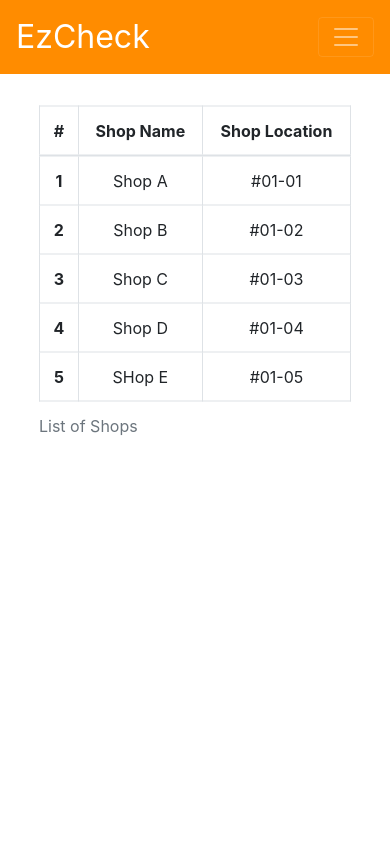
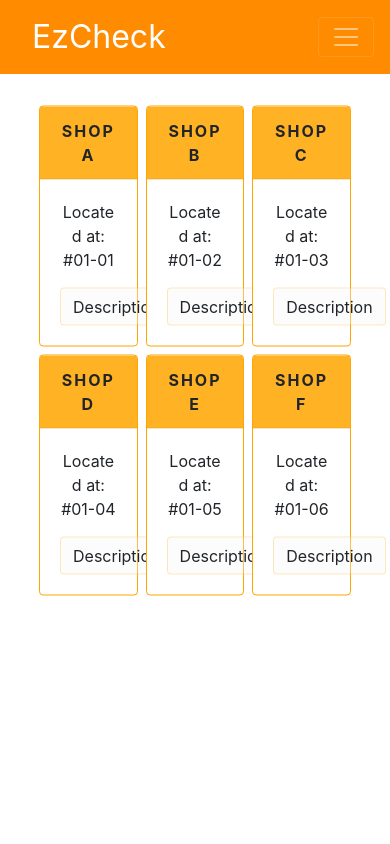
Before and after one commit to kaikangw/cl02grp02, a Flask app: page /directory in a window 390 px wide. Run offline with Flask 2, Linux system fonts and the light colour scheme; some libraries are stand-ins or nearby versions.

Commit message:
Updated some designs, added images in audit results, graph is now responsive

```diff
--- a/app/routes.py
+++ b/app/routes.py
@@ -1,11 +1,15 @@
 from re import I
-from flask import render_template, redirect, url_for, request,session
+from flask import render_template, redirect, url_for, request,session, flash
+import os
 from app import app, db, mail
 from app.models import Audit
 from app.forms import AuditForm
 from datetime import datetime
 from app.email import send_password_reset_email
 
+#Images Folder
+UPLOAD_FOLDER = os.path.join('static','images')
+app.config['UPLOAD_FOLDER'] = UPLOAD_FOLDER
 
 #route for home
 @app.route('/', methods=["GET", "POST"])
@@ -35,7 +39,7 @@ def login_page():
 
 @app.route('/main')
 def main_page():
-    broadcast_message = {"Auditor 1":{"title":"Reminder", "timestamp":"19:00:00", "content":"hello world, I am here"},"Auditor 2":{"title":"Warning", "timestamp":"20:00:00", "content":"Please comply!!"}}
+    broadcast_message = {"Auditor 1":{"title":"Reminder", "timestamp":"19:00:00", "content":"jgsdjiojfs"},"Auditor 2":{"title":"Warning", "timestamp":"20:00:00", "content":"Please comply!!"}, "Auditor 3": {"title":"Time to Eat", "timestamp":"22:00:00", "content":"Food's ready!"},"Auditor 4":{"title":"Tellonme", "timestamp":"19:00:00", "content":"hello world, I am here"},"Auditor 5":{"title":"Alert", "timestamp":"19:00:00", "content":"hello world, I am here"}}
     return render_template("main/main.html", broadcast= broadcast_message)
 
 
@@ -53,12 +57,6 @@ def create_audit():
             else:
                 j+= int(score)
         part1_score = (j/(len(part1)-k))*0.1*100
-
-
-
-
-
-
         part2 = [form.generalenv1.data, form.generalenv2.data, form.generalenv3.data, form.generalenv4.data, form.generalenv5.data, form.generalenv6.data, form.generalenv7.data, form.generalenv8.data, form.generalenv9.data, form.generalenv10.data, form.generalenv11.data, form.generalenv12.data, form.generalenv13.data, form.generalenv14.data, form.generalenv15.data,
                     form.handhygiene1.data, form.handhygiene2.data]
 
@@ -122,7 +120,8 @@ def audit_result(result):
     if result == "100000":
         result = Audit.query.order_by(Audit.id.desc()).first()
         audit_details = {result.tenant:{"PSH": result.part1_score, "HGC":result.part2_score, "FH":result.part3_score, "HEI": result.part4_score, "WSH":result.part5_score, "Total": result.total_score, "Remarks":result.remarks, "Due":result.rectification}}
-        return render_template('audit/audit_results.html', results = audit_details )
+        images = os.listdir('./app/static/images')
+        return render_template('audit/audit_result.html', results = audit_details, images = images )
     else:
         audits = {"100000":{"done":"19/05/20", "Auditor":"Tom", "non_compliance":10, "tenant":"Kopitiam"}}
         return render_template("audit/view_audits.html", audits=audits)
@@ -139,6 +138,7 @@ def audits():
 @app.route('/data')
 def data_page():
     if session['clearance'] == "tenant":
+        flash("Not enough clearance to view page")
         return redirect(url_for('main_page'))
     else:
         return render_template("audit/view_data.html")
@@ -146,8 +146,8 @@ def data_page():
 #directory
 @app.route('/directory')
 def directory_page():
-    data = {"Shop A": "#01-01", "Shop B":"#01-02", "Shop C":"#01-03", "Shop D":"#01-04", "SHop E":"#01-05"}
-    return render_template("directory/directory.html", data=data)
+    data = {"Shop A":{"location":"#01-01", "description":"A is a pastry shop"},"Shop B":{"location":"#01-02", "description":"B is a mechanical shop"},"Shop C":{"location":"#01-03", "description":"C is a pasta shop"},"Shop D":{"location":"#01-04", "description":"D is a clothing shop"},"Shop E":{"location":"#01-05", "description":"E is a steak shop"},"Shop F":{"location":"#01-06", "description":"F is a sports shop"}}
+    return render_template("directory/directory_1.html", data=data)
 
 #admin
 @app.route('/admin')
--- a/app/static/styles/audit_checklist.css
+++ b/app/static/styles/audit_checklist.css
@@ -1,3 +1,9 @@
+div#audit_header{
+  width: 100%;
+  font-weight: bold;
+  letter-spacing: .125rem;
+}
+
 @import url('https://fonts.googleapis.com/css?family=Nunito+Sans&display=swap');
 .checklist-container{
   margin:  5% 5%;
@@ -40,3 +46,12 @@
 .step.active{
   display: block;
 }
+
+/*audit results*/
+
+div#audit_gallery{
+  display: grid;
+  grid-template-rows: 1fr 1fr 1fr;
+  grid-template-columns: 1fr 1fr 1fr;
+  grid-gap: 2vw;
+}
--- /dev/null
+++ b/app/static/styles/directory.css
@@ -0,0 +1,12 @@
+#directory-grid {
+    display: grid;
+    grid-template-rows: 1fr 1fr 1fr;
+    grid-template-columns: 1fr 1fr 1fr;
+    grid-gap: 2vw;
+}
+
+#directory-grid-card div.card-header {
+    font-weight: bold;
+    letter-spacing: .125rem;
+    text-transform: uppercase;
+}
--- a/app/static/styles/mainpage.css
+++ b/app/static/styles/mainpage.css
@@ -29,66 +29,16 @@ div#mainpage_broadcast{
     bottom: 0;
 }
 
-/*previous webpage design*/
-
-/*
-
-#mainpage_timer{
-    width: 100%;
-    padding: 10px;
-    flex:1;
-    font-size: medium;
+i#id::before{
+    background-color: transparent !important;
 }
 
-#mainpage_headline {
-    font-weight: normal;
+#broadcast-title{
     letter-spacing: .125rem;
-    text-transform: uppercase;
-    font-size: x-large;
 }
 
-li#mainpage_clock {
-    display: inline-block;
-    list-style-type: none;
-    padding: 1em;
-    text-transform: uppercase;
-}
-
-li#mainpage_clock span {
-    display: block;
-}
-
-#countdown{
-    font-size: large;
-}
-
-#mainpage_audit{
-    height: 50%;
-}
-
-
-div#mainpage_reminders{
-    margin: 0 auto;
-    height: 55%;
-    width: 100%;
-    overflow: auto;
-    align-items: center;
-    text-align: center;
-}
-
-#c_cards{
-    margin-left: auto;
-    margin-right: auto;
-}
-
-#main_content{
-    text-align: center;
-    font-size: small;
-    border:none;
-}
-
-#mainpage_reminders::-webkit-scrollbar{
-    display:none;
+i#icon::before{
+    background:transparent !important   ;
 }
 
 /*Not sure what these are lmao*/
@@ -106,4 +56,3 @@ div#mainpage_reminders{
         font-size: 3.375rem;
     }
 }
-*/
--- a/app/static/styles/styles.css
+++ b/app/static/styles/styles.css
@@ -18,12 +18,26 @@ div#container{
         Cantarell,
         "Helvetica Neue",
         sans-serif,
-        'Nunito Sans';
+        'Nunito Sans' !important;
 }
 
-.navbar .dropdown-menu{
-    background-color: transparent;
-    color: white;
-    border: transparent;
-    text-align: left;
+.dropdown:hover > .dropdown-menu {
+    display: block;
 }
+.dropdown > .dropdown-toggle:active {
+    /*Without this, clicking will make it sticky*/
+    pointer-events: none;
+}
+
+i::before{
+    background:transparent !important;
+}
+
+ul.navbar-nav{
+    align-items:left;
+}
+
+a:hover{
+    background-color: rgba(255, 255, 255, 0.198) !important;
+
+}
--- a/app/static/styles/view_data.css
+++ b/app/static/styles/view_data.css
@@ -1,20 +1,29 @@
+
 div#data_options{
     float:left;
     margin-top: 10px;
     padding: 10px;
     height:90%;
-    width: 30%;
+    width: 20%;
     align-items: center;
+}
+
+
+div#data_options #button-holder{
+    width: 80%;
+}
+
+div#data_options #button-holder button{
+    width: 100%;
+    font-weight: normal;
+    letter-spacing: .125rem;
 }
 
 #data_image{
     float: right;
-    border: 1px solid black;
     width: auto;
     height: 90%;
     width: 70%;
-    margin-top: 10px;
-
 }
 
 #left-side {
@@ -50,3 +59,14 @@ div#data_options{
     margin-bottom: 10%;
     border-radius: 10px;
 }
+
+
+
+@media(min-width:768px){
+    .data_choice{
+        width:200px;
+        margin-bottom: 10%;
+        border-radius: 10px;
+    }
+
+}
--- a/app/templates/audit/view_audits.html
+++ b/app/templates/audit/view_audits.html
@@ -5,7 +5,10 @@
 {% endblock %}
 
 {% block content %}
-
+<div id="audit_header">
+    <h1> Audits <i class="fas fa-book-open fa-fw"></i> </h1>
+</div>
+<br>
 <table id="audits_avaliable" class="table table-bordered table-hover">
     <caption>Audits</caption>
     <thead class="thead dark">
--- a/app/templates/base.html
+++ b/app/templates/base.html
@@ -26,13 +26,14 @@
 
         <!-- Extensions -->
         <script src='https://cdnjs.cloudflare.com/ajax/libs/Chart.js/1.0.2/Chart.min.js'></script>
+        <script src="https://kit.fontawesome.com/c6bc12f920.js" crossorigin="anonymous"></script>
 
         <!-- CSS for different pages -->
         <link rel="stylesheet" type="text/css" href="{{ url_for('static', filename='styles/styles.css')}}"/>
         <link rel="stylesheet" type="text/css" href="{{ url_for('static', filename='styles/audit_checklist.css')}}"/>
         <link rel="stylesheet" type="text/css" href="{{ url_for('static', filename='styles/mainpage.css')}}"/>
         <link rel="stylesheet" type="text/css" href="{{ url_for('static', filename='styles/view_data.css')}}"/>
-        <link rel="stylesheet" type="text/css" href="{{ url_for('static', filename='styles/view_audits.css')}}"/>
+        <link rel="stylesheet" type="text/css" href="{{ url_for('static', filename='styles/directory.css')}}"/>
 
         {% endblock %}
 
@@ -42,7 +43,10 @@
        <header>
         <!--- Navbar -->
         <nav class="navbar navbar-expand-lg fixed-top navbar-dark" style="background-color: darkorange; font-size:  x-large;" >
-            <a class="navbar-brand " style="font-size: xx-large;" href="{{url_for('main_page')}}">EzCheck</a>
+            <a class="navbar-brand px-3" style="font-size: xx-large;" href="{{url_for('main_page')}}">
+              <!--<img src="{{ url_for('static', filename='images/singhealth.png')}}" width="50" height="10%" class="d-inline-block align-top" alt="">-->
+              EzCheck
+            </a>
 
             <!--- Navbar will become a dropdown when the screen size is too small-->
             <button class="navbar-toggler" type="button" data-toggle="collapse" data-target="#navbarSupportedContent" aria-controls="navbarSupportedContent" aria-expanded="false" aria-label="Toggle navigation">
@@ -53,30 +57,30 @@
             <div class="collapse navbar-collapse" id="navbarSupportedContent">
               <ul class="navbar-nav mr-auto">
                 <li class="nav-item">
-                  <a class="nav-link px-3" href="{{url_for('directory_page')}}">Directory</a>
+                  <a class="nav-link px-3 " href="{{url_for('directory_page')}}" style="color: white;">Directory  <i class="fas fa-address-book fa-fw"></i></a>
                 </li>
                 <li class="nav-item dropdown">
-                  <a class="nav-link dropdown-toggle px-3" href="{{url_for('main_page')}}" id="navbarDropdown" role="button" data-toggle="dropdown" aria-haspopup="true" aria-expanded="false">
-                    Audit
+                  <a class="nav-link dropdown-toggle px-3 white" href="{{url_for('main_page')}}" id="navbarDropdown" role="button" data-toggle="dropdown" aria-haspopup="true" aria-expanded="false" style="color: white;">
+                    Audit  <i class="fas fa-book fa-fw"></i>
                   </a>
-                  <div class="dropdown-menu" aria-labelledby="navbarDropdown" style="background-color: rgba(255, 255, 255, 0.5);">
-                    <a class="dropdown-item px-3" href="{{url_for('create_audit')}}">Create</a>
-                    <div class="dropdown-divider"></div>
-                    <a class="dropdown-item px-3" href="{{url_for('audits')}}">View</a>
+                  <div class="dropdown-menu" aria-labelledby="navbarDropdown" style="background-color: darkorange;">
+                    <a class="dropdown-item px-3" href="{{url_for('create_audit')}}" style="color: white;">Create</a>
+
+                    <a class="dropdown-item px-3" href="{{url_for('audits')}}" style="color: white;">View</a>
 
                   </div>
                 </li>
-                <li class="nav-item">
-                  <a class="nav-link px-3" href="{{url_for('data_page')}}">Data</a>
+                <li class="nav-item ">
+                  <a class="nav-link px-3" href="{{url_for('data_page')}}" style="color: white;">Data  <i class="fas fa-chart-line fa-fw"></i></a>
                 </li>
                 <li class="nav-item dropdown">
-                  <a class="nav-link dropdown-toggle" href="/" id="navbarDropdown" role="button" data-toggle="dropdown" aria-haspopup="true" aria-expanded="false">
-                    Account
+                  <a class="nav-link px-3 dropdown-toggle" href="/" id="navbarDropdown" role="button" data-toggle="dropdown" aria-haspopup="true" aria-expanded="false" style="color: white;">
+                  Account <i class="far fa-user-circle fa-fw"></i>
                   </a>
-                  <div class="dropdown-menu" aria-labelledby="navbarDropdown" style="background-color: rgba(255, 255, 255, 0.5);">
-                    <a class="dropdown-item px-3"  href="{{url_for('settings')}}">Settings</a>
-                    <div class="dropdown-divider"></div>
-                    <a class="dropdown-item px-3" href="{{url_for('login_page')}}">Log Out</a>
+                  <div class="dropdown-menu" aria-labelledby="navbarDropdown" style="background-color: darkorange;">
+                    <a class="dropdown-item px-3 mx-auto"  href="{{url_for('settings')}}" style="color: white;">Settings</a>
+
+                    <a class="dropdown-item px-3 justify-content-center" href="{{url_for('login_page')}}" style="color: white;">Log Out</a>
                   </div>
                 </li>
 
--- /dev/null
+++ b/app/templates/directory/directory_1.html
@@ -0,0 +1,33 @@
+{% extends "base.html" %}
+
+{% block head %}
+{{ super() }}
+{% endblock %}
+
+{% block content %}
+
+<div id="directory-grid">
+    {% for name,items in data.items() %}
+    <div id="directory-grid-card" class="card" style="border-color:orange;">
+        <div class="card-header" style="background-color:rgba(255, 166, 0, 0.863);">{{name}}</div>
+        <div class="card-body">
+            <p class="card-text" style="font-style: bold;">
+                Located at: {{items['location']}}
+            </p>
+            <a tabindex="0" class="btn" role="button" data-toggle="popover" data-trigger="focus" title="{{name}}" data-content="{{items['description']}}" style="background-color: rgba(245, 245, 245, 0.308); border-color: rgba(255, 166, 0, 0.253);" >Description</a>
+        </div>
+    </div>
+    {% endfor %}
+</div>
+
+<script>
+    $(function () {
+        $('[data-toggle="popover"]').popover()
+    })
+    var popover = new bootstrap.Popover(document.querySelector('.popover-dismiss'), {
+        trigger: 'focus'
+    })
+</script>
+
+
+{% endblock %}
```
Also changed, not shown: app/templates/audit/audit_result.html (renamed from app/templates/audit/audit_results.html, +15 -7 lines), app/templates/audit/view_data.html (+38 -23 lines), app/templates/main/main.html (+16 -11 lines), app/static/images/ace.png (added), app/static/images/luffy.jfif (added), app/static/images/nico.jfif (added), app/static/images/sanji.jfif (added), app/static/images/singhealth.png (added), app/static/images/zoro.jfif (added), 1 other file.
